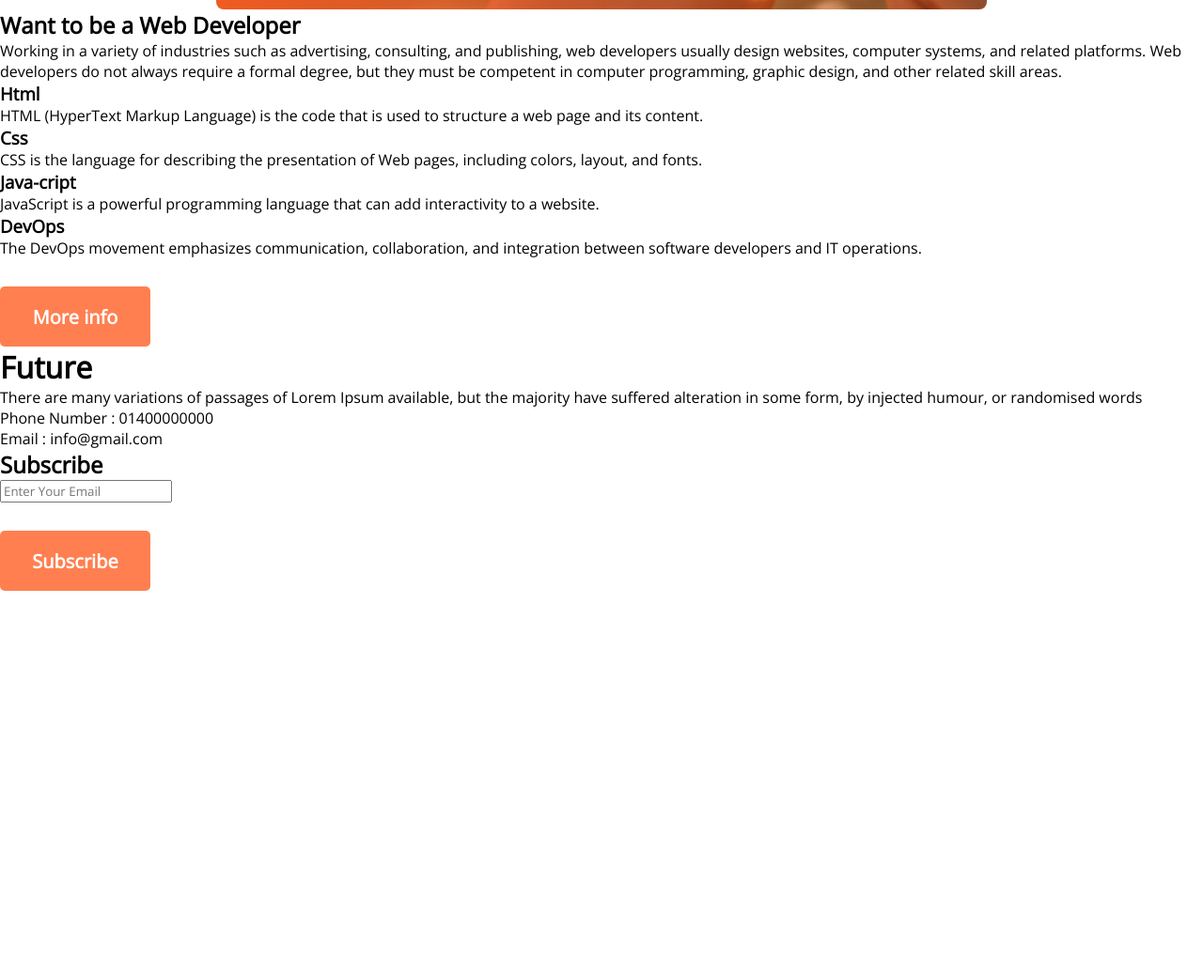
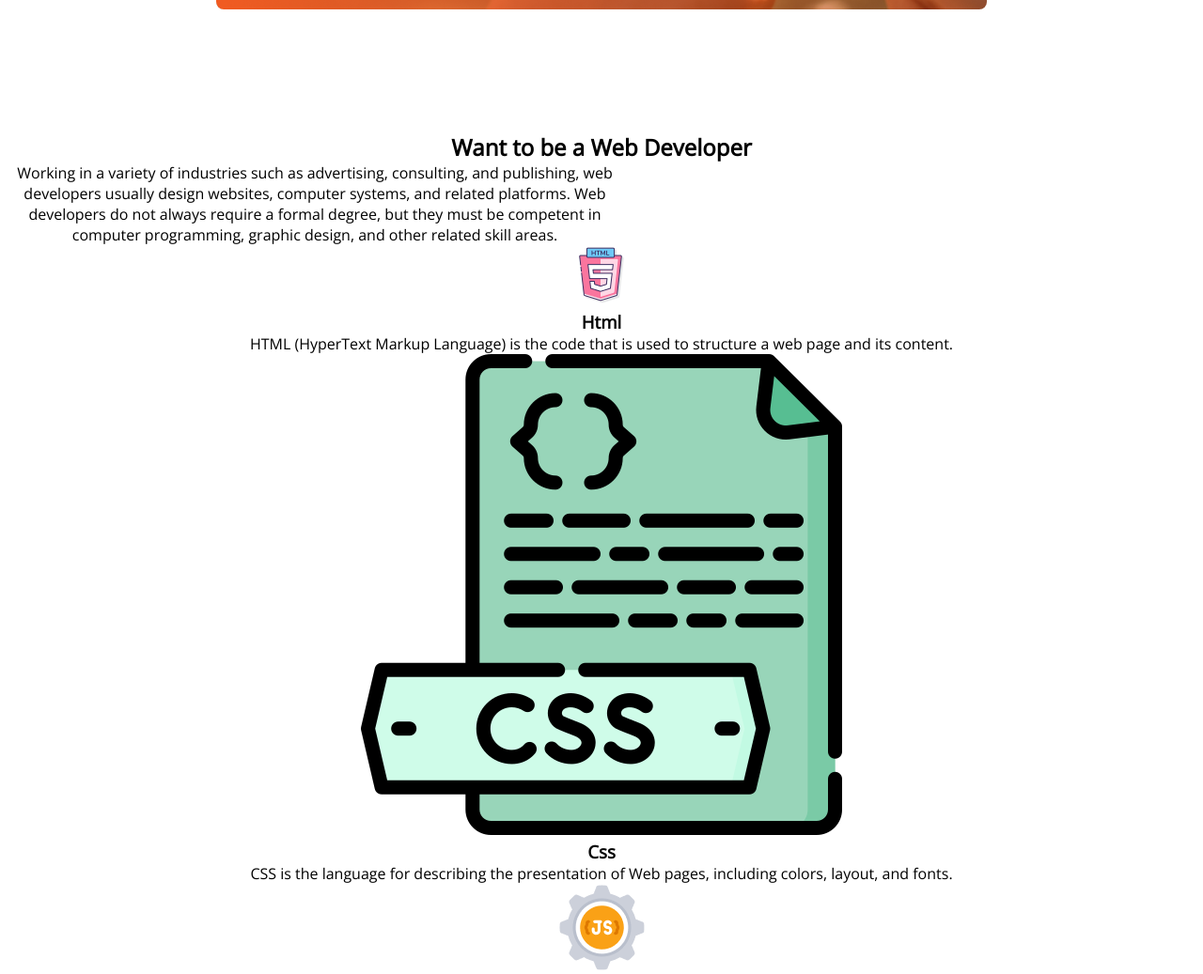
Before and after one commit to NisratZahan/new-year-new-me, a plain HTML site: page index.html in a window 1280 px wide. Shown: the part 2316-3353 px from the top of the page at 94% size. Before the commit the page ends 2945 px from the top, so only its background shows below. Drawn offline with nearby package versions, Linux system fonts and the light colour scheme.

Commit message:
changes in it

```diff
--- a/index.html
+++ b/index.html
@@ -87,6 +87,7 @@ form, by injected humour, or randomised words
         <!-- Extra Section "career" -->
         <section class="career">
             <div class="career-focuse">
+
                 <h1 class="career-focuse-title">
                     Want to be a Web Developer
                 </h1>
@@ -94,18 +95,22 @@ form, by injected humour, or randomised words
                     Working in a variety of industries such as advertising, consulting, and publishing, web developers usually design websites, computer systems, and related platforms. Web developers do not always require a formal degree, but they must be competent in computer programming, graphic design, and other related skill areas.
                 </p>
                 <div class="skills">
+                    <img src="images/icons/html5 (2).png" alt="">
                     <h3 class="skill-head">Html</h3>
                     <p class="skill-description">HTML (HyperText Markup Language) is the code that is used to structure a web page and its content. </p>
                 </div>
                 <div class="skills">
+                    <img src="images/icons/css (1).png" alt="">
                     <h3 class="skill-head">Css</h3>
                     <p class="skill-description">CSS is the language for describing the presentation of Web pages, including colors, layout, and fonts.</p>
                 </div>
                 <div class="skills">
+                    <img src="images/icons/js.png" alt="">
                     <h3 class="skill-head">Java-cript</h3>
                     <p class="skill-description">JavaScript is a powerful programming language that can add interactivity to a website.</p>
                 </div>
                 <div class="skills">
+                    <img src="images/icons/devops.png" alt="">
                     <h3 class="skill-head">DevOps</h3>
                     <p class="skill-description">The DevOps movement emphasizes communication, collaboration, and integration between software developers and IT operations.</p>
                 </div>
--- a/styles.css
+++ b/styles.css
@@ -131,7 +131,6 @@ ul li:before{
 }
 .positive-mind{
     width: 670px;
-    /* height: 182px; */
     left: 294px;
     top: 2281.26px;
     margin-top: 69px;
@@ -147,10 +146,21 @@ ul li:before{
     text-align: center;
     width: 160px;
     height: 64px;
-    /* left: 1210px;
-    top: 578px; */
     color: chocolate;
     border: 0;
     border-radius: 5px;
     margin-top: 30px;
 }
+.career{
+    text-align: center;
+    margin-top:130px;
+}
+.career-focuse{
+
+}
+.skills{
+
+}
+.career-focuse-description{
+    width: 670px;
+}
```
Also changed, not shown: images/icons/coding.png (added), images/icons/css (1).png (added), images/icons/css.png (added), images/icons/devops.png (added), images/icons/html5 (2).png (added), images/icons/html5.png (added), images/icons/icons8-html-5-24.png (added), images/icons/web1.png (added).
